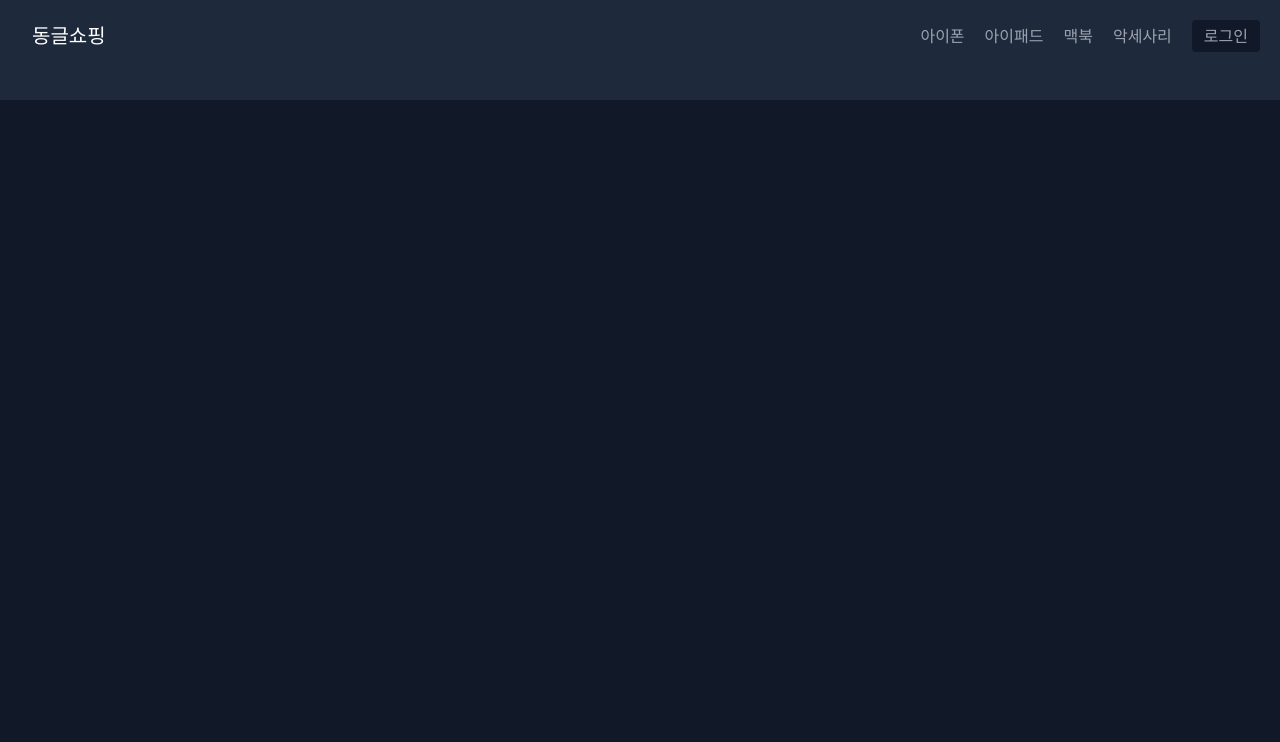
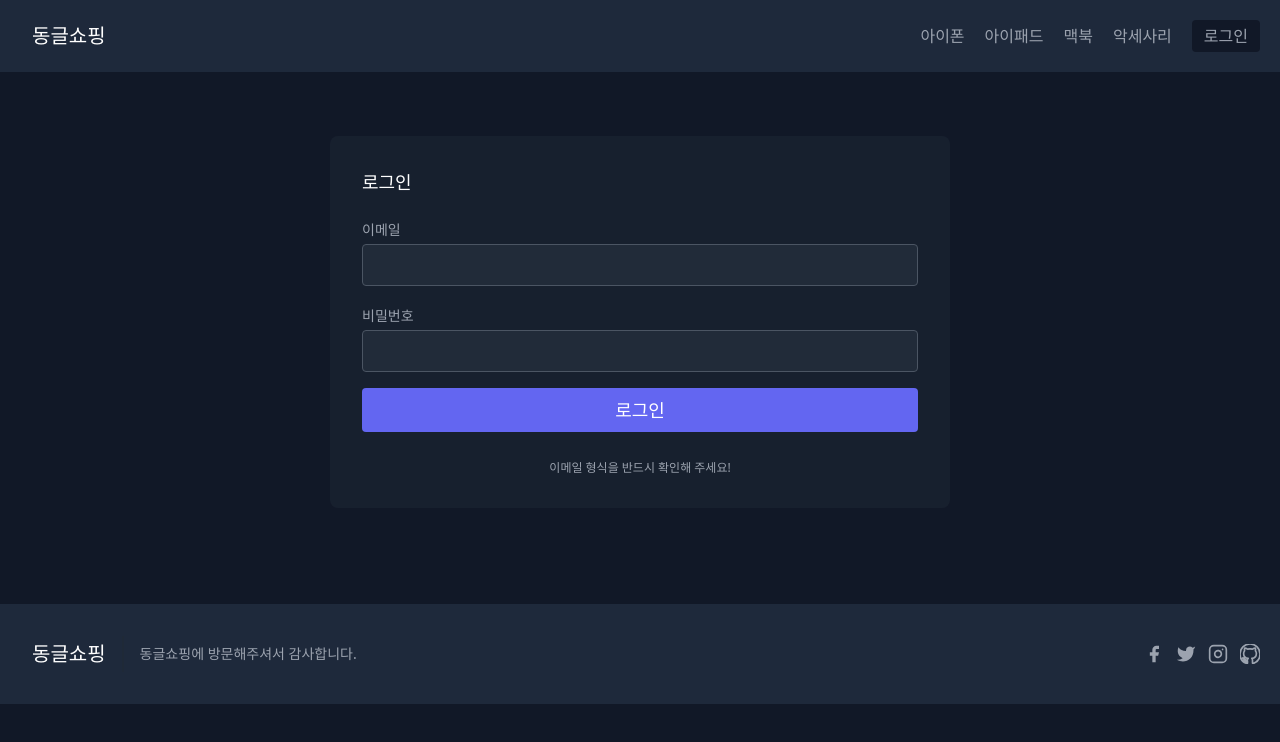
Before and after one commit to Haribo947345/cra-shop, a React (Create React App) app: page /login in a window 1280 px wide. Shown: the top 742 px of the page. Built offline with nearby package versions, Linux system fonts and the light colour scheme.

Commit message:
feat: 로그인 페이지 추가

```diff
--- a/src/App.js
+++ b/src/App.js
@@ -7,6 +7,7 @@
 import MainiPad from "./Component/iPad/MainiPad";
 import MainMacBook from "./Component/MacBook/MainMacBook";
 import MainAcc from "./Component/Acc/MainAcc";
+import MainLogin from "./Component/Login/MainLogin";
 
 function App() {
   return (
@@ -18,6 +19,7 @@
         <Route path="/ipad" element={<MainiPad />} />
         <Route path="/macbook" element={<MainMacBook />} />
         <Route path="/acc" element={<MainAcc />} />
+        <Route path="/login" element={<MainLogin />} />
       </Routes>
       <MainFooter />
     </>
--- /dev/null
+++ b/src/Component/Login/MainLogin.js
@@ -0,0 +1,39 @@
+function MainLogin() {
+  return (
+    <section className="text-gray-400 bg-gray-900 mt-10 body-font">
+      <div className="container px-5 py-24 mx-auto flex flex-wrap items-center">
+        <div className="lg:w-1/2 md:w-1/2 bg-gray-800 bg-opacity-50 rounded-lg p-8 flex flex-col md:m-auto w-full mt-10 md:mt-0">
+          <h2 className="text-white text-lg font-medium title-font mb-5">
+            로그인
+          </h2>
+          <div className="relative mb-4">
+            <label className="leading-7 text-sm text-gray-400">이메일</label>
+            <input
+              type="email"
+              id="email"
+              name="email"
+              className="w-full bg-gray-600 bg-opacity-20 focus:bg-transparent focus:ring-2 focus:ring-indigo-900 rounded border border-gray-600 focus:border-indigo-500 text-base outline-none text-gray-100 py-1 px-3 leading-8 transition-colors duration-200 ease-in-out"
+            />
+          </div>
+          <div className="relative mb-4">
+            <label className="leading-7 text-sm text-gray-400">비밀번호</label>
+            <input
+              type="password"
+              id="password"
+              name="password"
+              className="w-full bg-gray-600 bg-opacity-20 focus:bg-transparent focus:ring-2 focus:ring-indigo-900 rounded border border-gray-600 focus:border-indigo-500 text-base outline-none text-gray-100 py-1 px-3 leading-8 transition-colors duration-200 ease-in-out"
+            />
+          </div>
+          <button className="text-white bg-indigo-500 border-0 py-2 px-8 focus:outline-none hover:bg-indigo-600 rounded text-lg">
+            로그인
+          </button>
+          <p className="text-xs mt-7 text-center">
+            이메일 형식을 반드시 확인해 주세요!
+          </p>
+        </div>
+      </div>
+    </section>
+  );
+}
+
+export default MainLogin;
```
